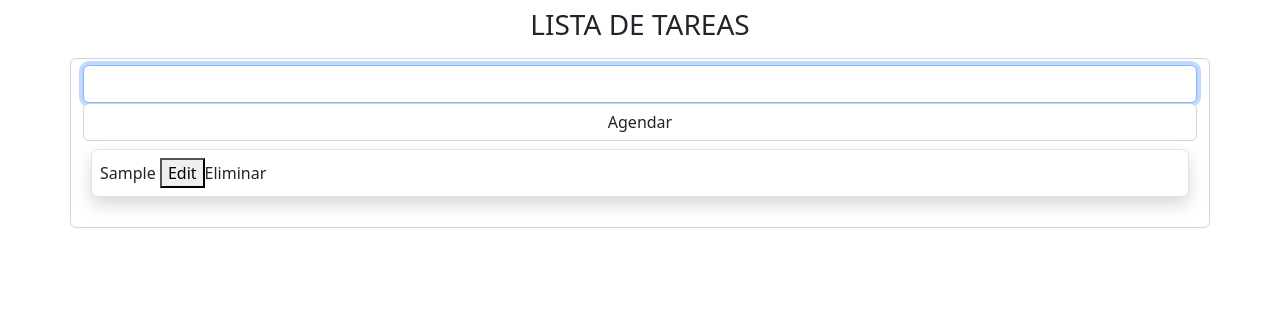
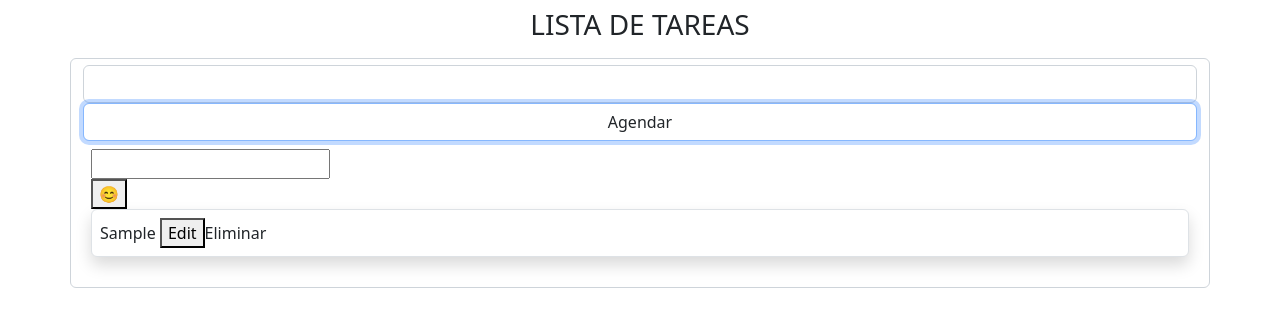
Before and after one commit to noeliamodica/React_ProyectoAgendaconBootstrap, a React (Create React App) app: page / in a window 1280 px wide. Both pictures are taken after typing "Sample" into the empty fields and a click on the input "Agendar". Shown: the top 326 px of the page. Built offline with nearby package versions, Linux system fonts and the light colour scheme.

Commit message:
creo componente para buscar emojis

```diff
--- a/src/components/AgendaCard.js
+++ b/src/components/AgendaCard.js
@@ -1,5 +1,6 @@
 import { useState } from 'react'
 import 'bootstrap/dist/css/bootstrap.min.css';
+import AgendaEmojis from './AgendaEmojis';
 
 export function AgendaCard({item, onUpdate, onDelete}){
 
@@ -38,6 +39,7 @@ export function AgendaCard({item, onUpdate, onDelete}){
 
         return(
             <div>
+
                 <span> {item.title} </span>
                  <button className="button" onClick={ ()=> setEdit(true) }>Edit</button>
                 <buttton className="button" onClick={ (e)=> onDelete (item.id)}>Eliminar</buttton>
--- /dev/null
+++ b/src/components/AgendaEmojis.js
@@ -0,0 +1,12 @@
+import { forwardRef } from "react"
+
+
+export  function AgendaEmojis (props, inputRef){
+    return(
+        <div>
+            <button> 😊 </button>
+        </div>
+    )
+}
+
+export default forwardRef (AgendaEmojis);
--- a/src/components/AgendaGrid.js
+++ b/src/components/AgendaGrid.js
@@ -1,6 +1,7 @@
 import { useRef, useState } from 'react'
 import 'bootstrap/dist/css/bootstrap.min.css';
 import { AgendaCard } from './AgendaCard';
+import AgendaEmojis from './AgendaEmojis';
 
 export default function AgendaGrid (){
 
@@ -18,7 +19,7 @@ export default function AgendaGrid (){
 
     function handleSubmit (e){
         e.preventDefault();
-        refInput.current.focus();
+
         const newData ={
             id: crypto.randomUUID(),
             title: title,
@@ -46,7 +47,7 @@ export default function AgendaGrid (){
     return (
         <div className="form-control">
             <form onSubmit={handleSubmit}>
-              <input className="form-control" ref={refInput} onChange={handleChange}  value={title}/>
+              <input className="form-control"  onChange={handleChange}  value={title}/>
               <input className="form-control"
                       type="submit"
                       value="Agendar"
@@ -57,6 +58,8 @@ export default function AgendaGrid (){
             <div>
                 {agendados.map(item =>(
                         <div className='p-2'>
+                        <input ref={refInput}/>
+                        <AgendaEmojis ref={refInput} />
                         <AgendaCard  key={item.id} item={item} onUpdate={handleUpdate} onDelete={handleDelete}  />
                         </div>
 
```
